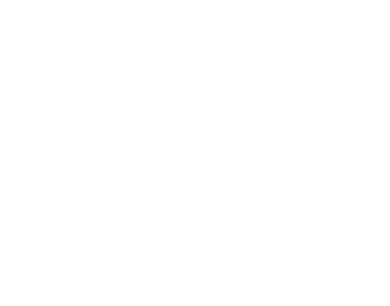
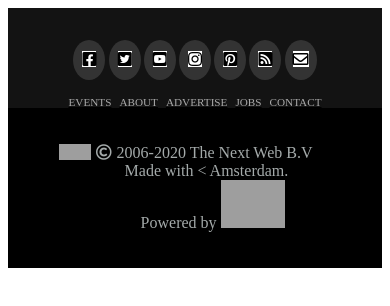
Before and after one commit to Aduda-Boaz/the-nextpage-clone, a plain HTML site: page index.html in a window 390 px wide. Drawn offline with Linux system fonts and the light colour scheme; grey boxes are pictures that could not be loaded.

Commit message:
created the footer and css for mobile view

```diff
--- /dev/null
+++ b/footer.css
@@ -0,0 +1,128 @@
+@media only screen and (max-width: 480px) {
+  footer  {
+
+
+  }
+
+  .foot_up {
+    background-color: #131313;
+  }
+
+  .foot_down {
+    background-color: #000000;
+    display: flex;
+    justify-content: center;
+    align-items: center;
+    height: 10rem;
+  }
+
+  .footer_icons {
+    display: flex;
+    justify-content: center;
+    padding-top: 2rem;
+  }
+
+  .icon {
+    background-color: white;
+  }
+
+  .circle {
+    width: 2rem;
+    height: 2.5rem;
+    border-radius: 50%;
+    background-color: rgb(51,51,51);
+    display: flex;
+    align-items: center;
+    justify-content: center;
+  }
+
+  .face {
+    margin-right: 0.2rem;
+  }
+
+  .twitt {
+    margin-right: 0.2rem;
+  }
+
+  .tube {
+    margin-right: 0.2rem;
+  }
+
+  .gram {
+    margin-right: 0.2rem;
+  }
+
+  .pin {
+    margin-right: 0.2rem;
+  }
+
+  .rss {
+    margin-right: 0.2rem;
+  }
+
+  a {
+    color: inherit;
+  }
+
+  .footer_links {
+    display: flex;
+    justify-content: center;
+    padding-top: 1rem;
+  }
+  .link {
+    color: #aaaaaa;
+    font-size: 0.7rem;
+  }
+
+  .events {
+    padding-right: 0.5rem;
+  }
+
+  .about {
+    padding-right: 0.5rem;
+  }
+
+  .advertise {
+    padding-right: 0.5rem;
+  }
+
+  .jobs {
+    padding-right: 0.5rem;
+  }
+
+  .logo {
+    padding-right: 0.3rem;
+    width: 2rem;
+    height: 1rem;
+  }
+
+  .fa-copyright {
+    color: #a4aaaa;
+    padding-right: 0.3rem;
+  }
+
+  .text {
+    color: #a4aaaa;
+    font-size: 1rem;
+  }
+
+  .copyrights {
+    display: flex;
+    width: 17rem;
+  }
+
+  .made
+  {
+    padding-left: 0.5rem;
+  }
+
+  .powered {
+    padding-left: 1.5rem;
+  }
+
+  .stack {
+    width: 4rem;
+
+  }
+
+}
--- a/index.html
+++ b/index.html
@@ -1,7 +1,10 @@
 <!DOCTYPE html>
 <html lang="en">
 <head>
-    <meta charset="UTF-8">
+		<meta charset="UTF-8">
+		<link rel = "stylesheet" href="./footer.css">
+		<link rel="stylesheet" href="https://use.fontawesome.com/releases/v5.15.1/css/all.css" integrity="sha384-vp86vTRFVJgpjF9jiIGPEEqYqlDwgyBgEF109VFjmqGmIY/Y4HV4d3Gp2irVfcrp" crossorigin="anonymous">
+		<link rel = "stylesheet" href="./mobile.css">
     <meta name="viewport" content="width=device-width, initial-scale=1.0">
     <title>Document</title>
 </head>
@@ -21,6 +24,48 @@
     <section class="container deals">
     </section>
     <footer>
+			<div class="foot_up">
+				<div class="footer_icons">
+					<div class="circle face">
+						<a href="#"><i class="icon fab fa-facebook-square"></i></a>
+					</div>
+					<div class="circle twitt">
+						<a href="#"><i class="icon fab fa-twitter-square"></i></a>
+					</div>
+					<div class="circle tube">
+						<a href="#"><i class="icon fab fa-youtube-square"></i></a>
+					</div>
+					<div class="circle gram">
+						<a href="#"><i class="icon fab fa-instagram"></i></a>
+					</div>
+					<div class="circle pin">
+						<a href="#"><i class="icon fab fa-pinterest-square"></i></a>
+					</div>
+					<div class="circle rss">
+						<a href="#"><i class="icon fas fa-rss-square"></i></a>
+					</div>
+					<div class="circle">
+						<a href=""><i class="icon far fa-envelope"></i></a>
+					</div>
+				</div>
+				<div class="footer_links">
+					<a href="#"><div class="link events">EVENTS</div></a>
+					<a href="#"><div class="link about">ABOUT</div></a>
+					<a href="#"><div class="link advertise">ADVERTISE</div></a>
+					<a href="#"><div class="link jobs">JOBS</div></a>
+					<a href="#"><div class="link contact">CONTACT</div></a>
+				</div>
+			</div>
+			<div class="foot_down">
+				<div class="copyrights">
+					<img class="logo" alt="The Next Web" src="https://cdn0.tnwcdn.com/wp-content/themes/cyberdelia/assets/img/tnw.svg">
+					<i class="far fa-copyright"></i>
+					<div class="text">2006-2020 The Next Web B.V
+						<div class="made">Made with < Amsterdam.</div>
+						<div class="powered">Powered by <img  class="stack" alt="StackPath" src="https://cdn0.tnwcdn.com/wp-content/themes/cyberdelia/assets/img/stackpath.svg"></div>
+					</div>
+				</div>
+			</div>
     </footer>
 </body>
 </html>
--- a/main.css
+++ /dev/null
@@ -1,3 +0,0 @@
-body {
-  width: 100vw;
-}
--- /dev/null
+++ b/mobile.css
@@ -0,0 +1,5 @@
+@media only screen and (max-width: 480px) {
+
+
+
+}
```
